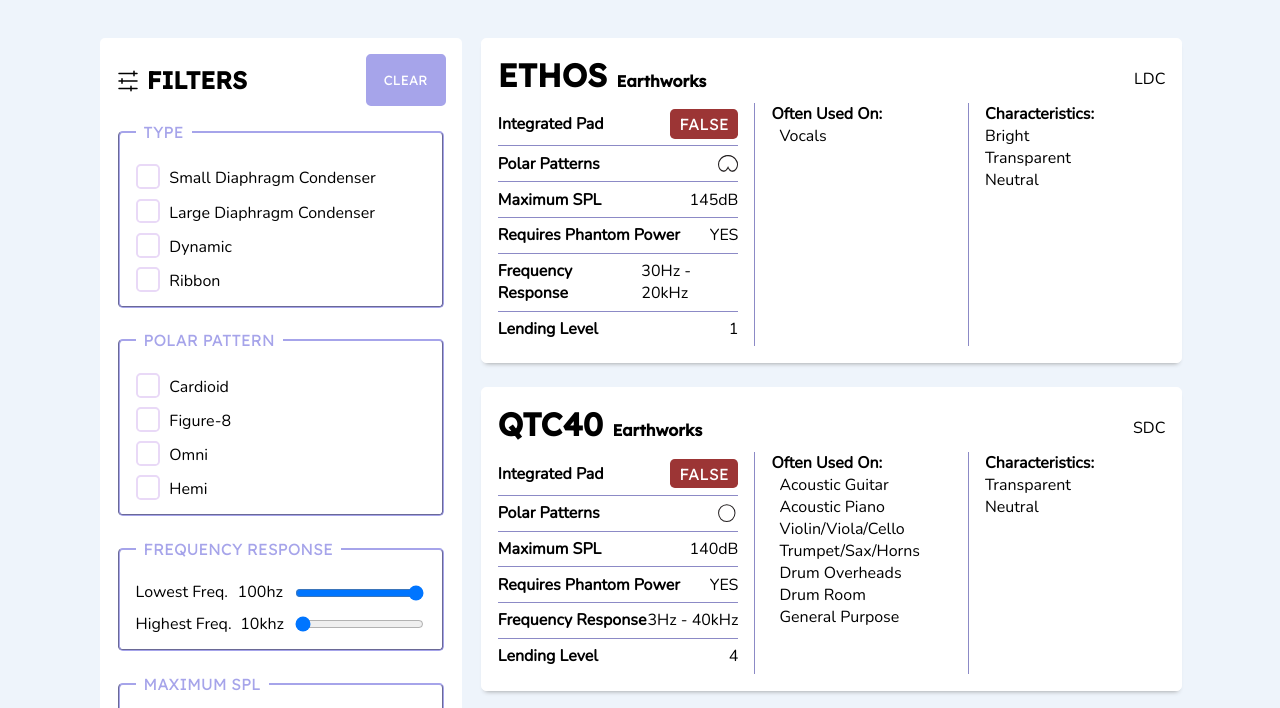
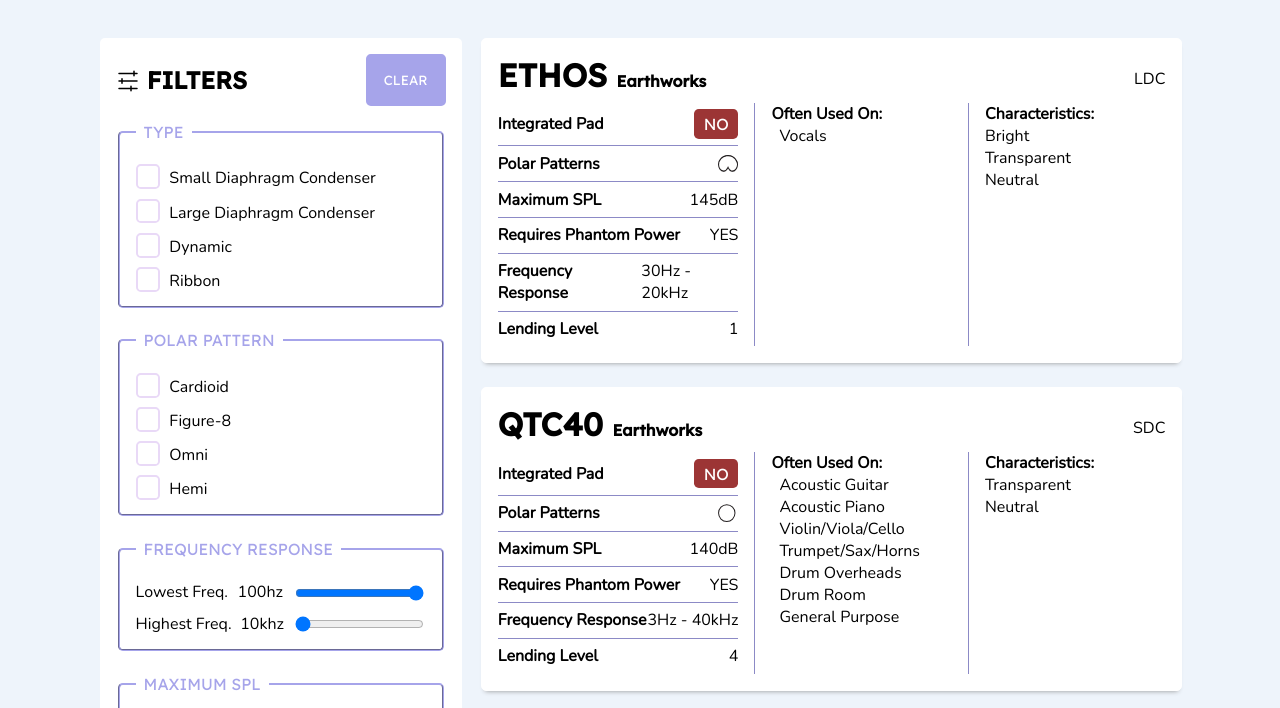
Before and after one commit to ronanarm/SMCSite, a plain HTML site: page index.html in a window 1280 px wide. Shown: the part 72-780 px from the top of the page. Drawn offline with nearby package versions, Linux system fonts and the light colour scheme.

Commit message:
Minor Change to Pad Graphic

```diff
--- a/scripts.js
+++ b/scripts.js
@@ -7,6 +7,12 @@
 let flashOn = false;
 
 function createMic (micName, micData){
+    let hasPadYesNo;
+    if(micData.hasPad){
+        hasPadYesNo = "YES"
+    }else{
+        hasPadYesNo = "NO"
+    }
     let polars = "";
     micData.polar.forEach(value => {
             polars += `<li class="${value}Polar polar"><span class="toolTip">${value}</span></li>`
@@ -42,7 +48,7 @@
             <div class="specTable">
                 <div>
                     <b>Integrated Pad</b>
-                    <span class="caps ${micData.hasPad}Pad">${micData.hasPad}</span>
+                    <span class="caps ${micData.hasPad}Pad">${hasPadYesNo}</span>
                 </div>
                 <div>
                     <b>Polar Patterns</b>
--- a/styles.css
+++ b/styles.css
@@ -1372,3 +1372,8 @@
 
 
 }
+.checkInBox{
+    text-align:center;
+    color:var(--backgroundContrast);
+    width:100%;
+}
```
Also changed, not shown: 1 other file.
